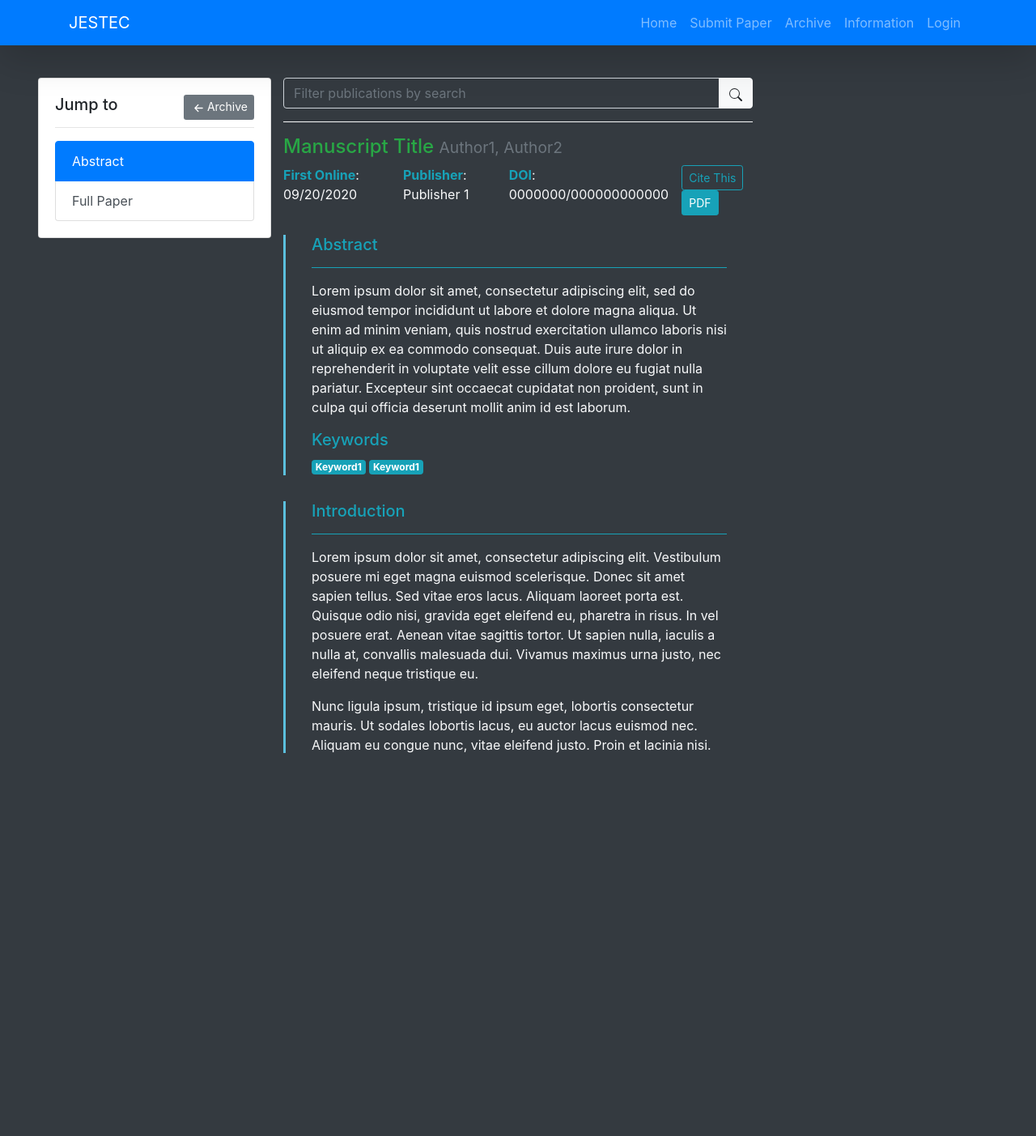
After one commit to fz-leee/JESTEC, a PHP site: page /articlereader.php in a window 1280 px wide. The commit adds this page. Shown: the top 1403 px of the page at 81% size. Run offline with PHP 8.4, Linux system fonts and the light colour scheme.

Commit message:
3rd push UI
-added archive, article reader, message and send message popup for all dashboards.
-changed jquery cdn from slim to minimized

```diff
--- /dev/null
+++ b/articlereader.php
@@ -0,0 +1,169 @@
+<?php include('head.php'); ?>
+<?php include('navbar.php'); ?>
+
+<html>
+	<head>
+
+<style>
+	body {
+	  padding-top: 6rem;
+	  padding-bottom: 2rem;
+	  padding-left: 2rem;
+	  padding-right: 2rem;
+	}
+
+    .bg-transparent {
+       background-color:rgba(0,0,0,0) !important;
+    }
+
+    .media-border {
+    	margin-bottom: 2rem;
+    	padding-left: 2rem;
+    	border-left: 3px solid #5bc0de;
+    	padding-right: 2rem;
+    }
+
+    .scrollspy-target {
+    	position: relative;
+    	overflow-y: auto;
+    	height:40rem;
+    }
+</style>
+
+	</head>
+
+	<body class="bg-dark">
+		<div class="container-fluid">
+			<div class="d-flex justify-content-between">
+				<div>
+				    <div class="card" style="width: 18rem">
+				    	<div class="card-body">
+				    		<h5 class="card-title">
+				    			Jump to
+				    			<small class="text-muted"><a class="btn-sm btn-secondary float-right" href="archive.php"><svg width="1.5em" height="1.5em" viewBox="0 0 16 16" class="bi bi-arrow-left-short" fill="currentColor" xmlns="http://www.w3.org/2000/svg">
+  <path fill-rule="evenodd" d="M12 8a.5.5 0 0 1-.5.5H5.707l2.147 2.146a.5.5 0 0 1-.708.708l-3-3a.5.5 0 0 1 0-.708l3-3a.5.5 0 1 1 .708.708L5.707 7.5H11.5a.5.5 0 0 1 .5.5z"/>
+</svg>Archive</a></small>
+				    		</h5>
+				    		<hr>
+					    	<div id="list-example" class="list-group">
+							  <a class="list-group-item list-group-item-action" href="#list-item-1">Abstract</a>
+							  <a class="list-group-item list-group-item-action" href="#list-item-2">Full Paper</a>
+							</div>
+				    	</div>
+				    </div>
+				</div>
+
+				<div class="container text-light">
+					<div class="input-group">
+					  <input class="form-control bg-transparent text-light" id="myInput" type="text" placeholder="Filter publications by search">
+					  <div class="input-group-append">
+					      <button class="btn btn-light" type="button">
+					        <svg width="1em" height="1em" viewBox="0 0 16 16" class="bi bi-search" fill="currentColor" xmlns="http://www.w3.org/2000/svg">
+						  <path fill-rule="evenodd" d="M10.442 10.442a1 1 0 0 1 1.415 0l3.85 3.85a1 1 0 0 1-1.414 1.415l-3.85-3.85a1 1 0 0 1 0-1.415z"/>
+						  <path fill-rule="evenodd" d="M6.5 12a5.5 5.5 0 1 0 0-11 5.5 5.5 0 0 0 0 11zM13 6.5a6.5 6.5 0 1 1-13 0 6.5 6.5 0 0 1 13 0z"/>
+						</svg>
+					      </button>
+					    </div>
+			    	</div>
+			    	<hr class="border-light">
+
+			    	<h4>
+			    		<span class="text-success">Manuscript Title</span>
+			    		<small class="text-muted">Author1, Author2</small>
+			    	</h4>
+
+			    	<div class="d-flex mb-4">
+			    		<div class="mr-3">
+			    			<strong class="text-info">First Online</strong>: 09/20/2020
+			    		</div>
+			    		<div class="mr-3">
+			    			<strong class="text-info">Publisher</strong>: Publisher 1
+			    		</div>
+			    		<div class="mr-3">
+			    			<strong class="text-info">DOI</strong>: 0000000/000000000000
+			    		</div>
+			    		<div class="ml-auto">
+			    			<button type="button" class="btn btn-sm btn-outline-info">Cite This</button>
+			    			<button type="button" class="btn btn-sm btn-info">PDF</button>
+			    		</div>
+		    		</div>
+
+
+			    <div class="scrollspy-target" data-spy="scroll" data-target="#list-example" data-offset="0">
+		    		<div class="media-border">
+				    	<h5 id="list-item-1" class="text-info">Abstract</h5>
+				    	<hr class='border-info'>
+				    	<p>
+				    		Lorem ipsum dolor sit amet, consectetur adipiscing elit, sed do eiusmod tempor incididunt ut labore et dolore magna aliqua. Ut enim ad minim veniam, quis nostrud exercitation ullamco laboris nisi ut aliquip ex ea commodo consequat. Duis aute irure dolor in reprehenderit in voluptate velit esse cillum dolore eu fugiat nulla pariatur. Excepteur sint occaecat cupidatat non proident, sunt in culpa qui officia deserunt mollit anim id est laborum.
+				    	</p>
+				    	<h5 class="text-info">Keywords</h5>
+				    	<p>
+				    		<span class="badge badge-info">Keyword1</span>
+				    		<span class="badge badge-info">Keyword1</span>
+				    	</p>
+				    </div>
+
+				    <div class="media-border">
+				    	<h5 id="list-item-2" class="text-info">Introduction</h5>
+				    	<hr class='border-info'>
+				    	<p>
+				    		Lorem ipsum dolor sit amet, consectetur adipiscing elit. Vestibulum posuere mi eget magna euismod scelerisque. Donec sit amet sapien tellus. Sed vitae eros lacus. Aliquam laoreet porta est. Quisque odio nisi, gravida eget eleifend eu, pharetra in risus. In vel posuere erat. Aenean vitae sagittis tortor. Ut sapien nulla, iaculis a nulla at, convallis malesuada dui. Vivamus maximus urna justo, nec eleifend neque tristique eu.
+				    	</p>
+				    	<p>
+							Nunc ligula ipsum, tristique id ipsum eget, lobortis consectetur mauris. Ut sodales lobortis lacus, eu auctor lacus euismod nec. Aliquam eu congue nunc, vitae eleifend justo. Proin et lacinia nisi. Quisque feugiat orci et purus malesuada malesuada. Pellentesque felis sapien, varius at velit eget, efficitur cursus dolor. Nulla sollicitudin quam metus, eu sollicitudin sem facilisis quis. Donec aliquam dictum lectus, non maximus metus iaculis eget. Donec efficitur est sed blandit laoreet. Phasellus feugiat ultricies ante, vitae imperdiet justo laoreet eget. Etiam et fringilla eros. Sed ante lacus, dignissim id hendrerit ut, iaculis eu ante. Nunc vel sollicitudin elit. Cras aliquet gravida arcu, quis pellentesque tortor eleifend eget. Curabitur aliquam, mi vel vehicula convallis, sem nulla eleifend augue, at aliquet lacus mi non orci.
+						</p>
+						<p>
+							Morbi dignissim varius purus et tristique. Ut ac massa at purus finibus pulvinar. Donec interdum ipsum dui, ut fermentum enim aliquam nec. Nam fermentum nisi ac semper ultricies. Nunc sollicitudin, ante sit amet laoreet bibendum, nunc tellus facilisis ex, vitae vulputate ligula felis non ipsum. Aliquam quis sem erat. Proin quis erat ut ante tempor rhoncus non non tellus. Proin commodo non sapien in egestas. Nulla condimentum dolor quis dui sodales, vitae egestas sem fringilla. Mauris vehicula urna at nibh pulvinar mattis.
+						</p>
+				    </div>
+
+				    <div class="media-border">
+				    	<h5 id="list-item-3" class="text-info">Chapter 1</h5>
+				    	<hr class='border-info'>
+				    	<p>
+							Vestibulum blandit eu risus in elementum. Pellentesque eget condimentum nulla. Fusce pretium porta tellus, vitae tempus sapien dapibus vel. Ut sit amet aliquet quam. Suspendisse hendrerit nisl ut augue pharetra accumsan. Morbi congue condimentum dictum. Etiam ac ullamcorper massa, eget commodo lectus. Cras porttitor, arcu id faucibus laoreet, massa elit sollicitudin quam, ut vehicula lectus sem non tortor. Nunc interdum diam in ex facilisis cursus. Pellentesque sollicitudin ac sem vel vehicula. Phasellus a tellus sed nibh vestibulum sollicitudin quis vel neque. Sed vitae dui pharetra, finibus lorem ac, placerat nisi. Praesent luctus libero massa, eu pretium odio malesuada vel.
+				    	</p>
+				    	<p>
+							Integer quis ultricies tortor. Nullam efficitur, erat non scelerisque pharetra, felis ligula luctus nibh, quis convallis felis urna tincidunt nisi. Pellentesque eget cursus dolor. Proin cursus sapien eget nulla tempor, ac tincidunt dui tincidunt. Aenean gravida mauris ac elit tempus suscipit. Donec non elit elementum, tempus nibh eget, posuere mauris. Cras fermentum accumsan elit sit amet placerat. Vivamus mi massa, porta a mollis a, varius vel ex. Integer ac urna velit. Duis lacinia risus posuere libero molestie egestas. Praesent eu interdum tellus. Vestibulum odio tellus, varius sit amet augue vitae, dignissim varius quam. Duis eu lobortis tortor.
+						</p>
+						<p>
+							Ut at sodales diam. Nam vitae magna ullamcorper, tempor tortor a, interdum ipsum. Aliquam erat volutpat. Nunc consectetur sapien in leo pharetra, eget consectetur ante suscipit. Vivamus eu pharetra sem. Pellentesque dignissim nunc vel diam sollicitudin sollicitudin. Nunc elit arcu, porttitor vel pretium quis, consectetur ut est.
+						</p>
+						<p>
+							Praesent id ornare nulla. Praesent tempus justo eu viverra ultrices. Nam pellentesque libero odio, at eleifend orci finibus nec. Pellentesque habitant morbi tristique senectus et netus et malesuada fames ac turpis egestas. Cras lectus odio, tempus quis sollicitudin ut, congue commodo lacus. Quisque rhoncus massa dolor, a fringilla ante facilisis nec. Integer elementum ut urna non fringilla. Vivamus in consectetur ante. Aenean vel felis sit amet nisi maximus fringilla in vel quam. Vivamus pretium at urna nec pulvinar.
+						</p>
+						<p>
+							Duis hendrerit nisi at quam semper, at viverra mi ullamcorper. Cras ut eros auctor, egestas lectus scelerisque, iaculis orci. Interdum et malesuada fames ac ante ipsum primis in faucibus. Suspendisse auctor condimentum malesuada. Sed mi tortor, dignissim at lectus nec, scelerisque ultricies libero. Proin volutpat ligula eget odio malesuada, at blandit nunc auctor. Nunc quam nisl, tristique at malesuada ut, venenatis eu tellus. Orci varius natoque penatibus et magnis dis parturient montes, nascetur ridiculus mus.
+						</p>
+				    </div>
+
+				    <div class="media-border">
+				    	<h5 id="list-item-4" class="text-info">Chapter 2</h5>
+				    	<hr class='border-info'>
+				    	<p>
+							Vestibulum blandit eu risus in elementum. Pellentesque eget condimentum nulla. Fusce pretium porta tellus, vitae tempus sapien dapibus vel. Ut sit amet aliquet quam. Suspendisse hendrerit nisl ut augue pharetra accumsan. Morbi congue condimentum dictum. Etiam ac ullamcorper massa, eget commodo lectus. Cras porttitor, arcu id faucibus laoreet, massa elit sollicitudin quam, ut vehicula lectus sem non tortor. Nunc interdum diam in ex facilisis cursus. Pellentesque sollicitudin ac sem vel vehicula. Phasellus a tellus sed nibh vestibulum sollicitudin quis vel neque. Sed vitae dui pharetra, finibus lorem ac, placerat nisi. Praesent luctus libero massa, eu pretium odio malesuada vel.
+				    	</p>
+				    	<p>
+							Integer quis ultricies tortor. Nullam efficitur, erat non scelerisque pharetra, felis ligula luctus nibh, quis convallis felis urna tincidunt nisi. Pellentesque eget cursus dolor. Proin cursus sapien eget nulla tempor, ac tincidunt dui tincidunt. Aenean gravida mauris ac elit tempus suscipit. Donec non elit elementum, tempus nibh eget, posuere mauris. Cras fermentum accumsan elit sit amet placerat. Vivamus mi massa, porta a mollis a, varius vel ex. Integer ac urna velit. Duis lacinia risus posuere libero molestie egestas. Praesent eu interdum tellus. Vestibulum odio tellus, varius sit amet augue vitae, dignissim varius quam. Duis eu lobortis tortor.
+						</p>
+						<p>
+							Ut at sodales diam. Nam vitae magna ullamcorper, tempor tortor a, interdum ipsum. Aliquam erat volutpat. Nunc consectetur sapien in leo pharetra, eget consectetur ante suscipit. Vivamus eu pharetra sem. Pellentesque dignissim nunc vel diam sollicitudin sollicitudin. Nunc elit arcu, porttitor vel pretium quis, consectetur ut est.
+						</p>
+						<p>
+							Praesent id ornare nulla. Praesent tempus justo eu viverra ultrices. Nam pellentesque libero odio, at eleifend orci finibus nec. Pellentesque habitant morbi tristique senectus et netus et malesuada fames ac turpis egestas. Cras lectus odio, tempus quis sollicitudin ut, congue commodo lacus. Quisque rhoncus massa dolor, a fringilla ante facilisis nec. Integer elementum ut urna non fringilla. Vivamus in consectetur ante. Aenean vel felis sit amet nisi maximus fringilla in vel quam. Vivamus pretium at urna nec pulvinar.
+						</p>
+						<p>
+							Duis hendrerit nisi at quam semper, at viverra mi ullamcorper. Cras ut eros auctor, egestas lectus scelerisque, iaculis orci. Interdum et malesuada fames ac ante ipsum primis in faucibus. Suspendisse auctor condimentum malesuada. Sed mi tortor, dignissim at lectus nec, scelerisque ultricies libero. Proin volutpat ligula eget odio malesuada, at blandit nunc auctor. Nunc quam nisl, tristique at malesuada ut, venenatis eu tellus. Orci varius natoque penatibus et magnis dis parturient montes, nascetur ridiculus mus.
+						</p>
+				    </div>
+				</div>
+			</div>
+
+				<div>
+				    <iframe class="rounded" src="" style="width: 18rem; height: 34rem" frameBorder="0">
+				    </iframe>
+				</div>
+			</div>
+		</div>
+	</body>
+</html>
--- a/head.php
+++ b/head.php
@@ -8,7 +8,7 @@
   </head>
 
   <body>
-<script src="https://code.jquery.com/jquery-3.5.1.slim.min.js" integrity="sha384-DfXdz2htPH0lsSSs5nCTpuj/zy4C+OGpamoFVy38MVBnE+IbbVYUew+OrCXaRkfj" crossorigin="anonymous"></script>
+<script src="http://code.jquery.com/jquery-3.5.1.min.js" integrity="sha256-9/aliU8dGd2tb6OSsuzixeV4y/faTqgFtohetphbbj0=" crossorigin="anonymous"></script>
 <script src="https://cdn.jsdelivr.net/npm/popper.js@1.16.1/dist/umd/popper.min.js" integrity="sha384-9/reFTGAW83EW2RDu2S0VKaIzap3H66lZH81PoYlFhbGU+6BZp6G7niu735Sk7lN" crossorigin="anonymous"></script>
 <script src="https://stackpath.bootstrapcdn.com/bootstrap/4.5.2/js/bootstrap.min.js" integrity="sha384-B4gt1jrGC7Jh4AgTPSdUtOBvfO8shuf57BaghqFfPlYxofvL8/KUEfYiJOMMV+rV" crossorigin="anonymous"></script>
   </body>
--- a/navbar.php
+++ b/navbar.php
@@ -15,7 +15,7 @@
           <a class="nav-link" href="#">Submit Paper</a>
         </li>
         <li class="nav-item">
-          <a class="nav-link" href="#">Archive</a>
+          <a class="nav-link" href="/archive.php">Archive</a>
         </li>
         <li class="nav-item">
           <a class="nav-link" href="#">Information</a>
```
Also changed, not shown: archive.php (+25 -22 lines), archivefilter.php (+12 -24 lines), author.php (+46 -9 lines), editor.php (+42 -2 lines), message.php (added, +135 -0 lines), reviewer.php (+39 -1 lines).
